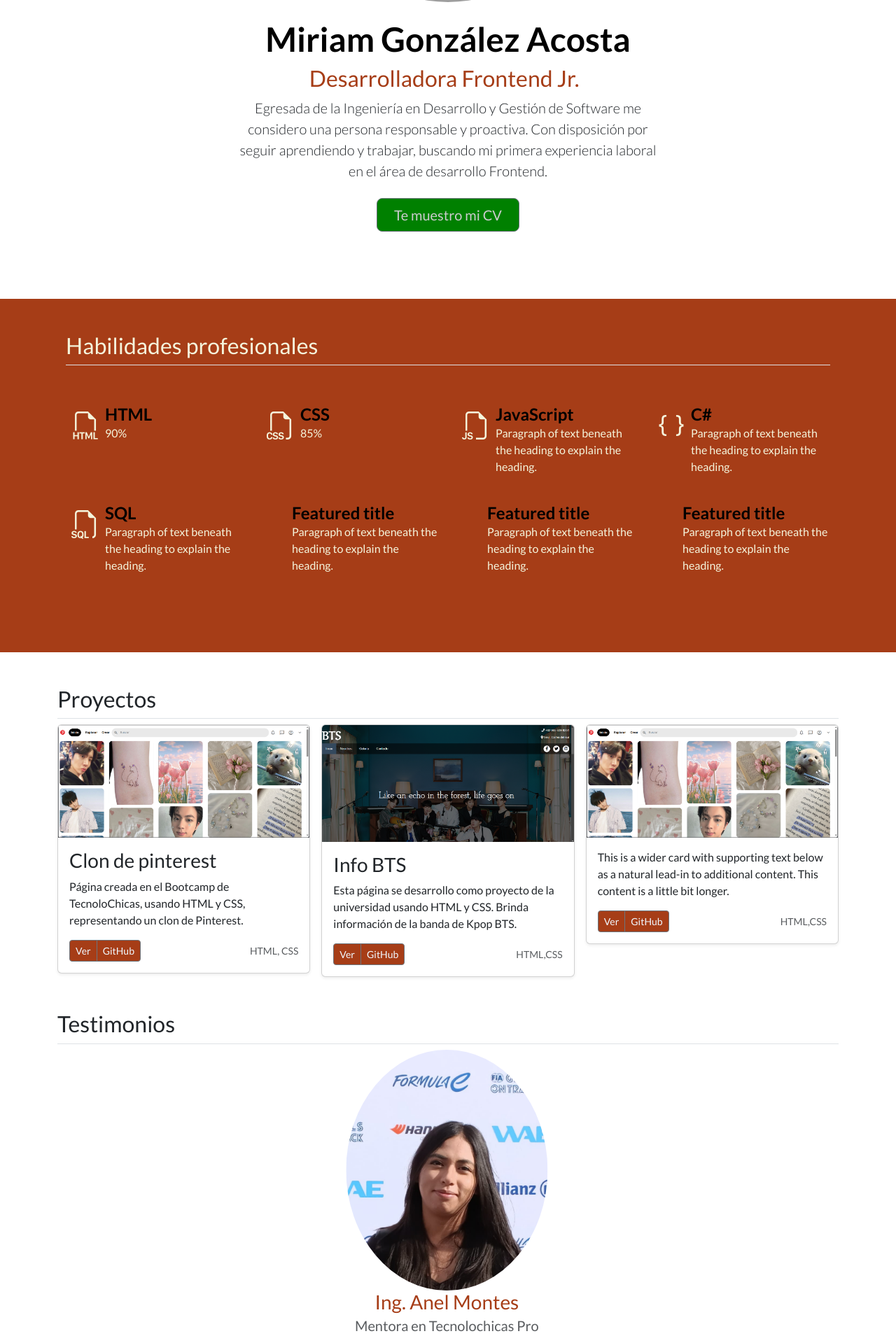
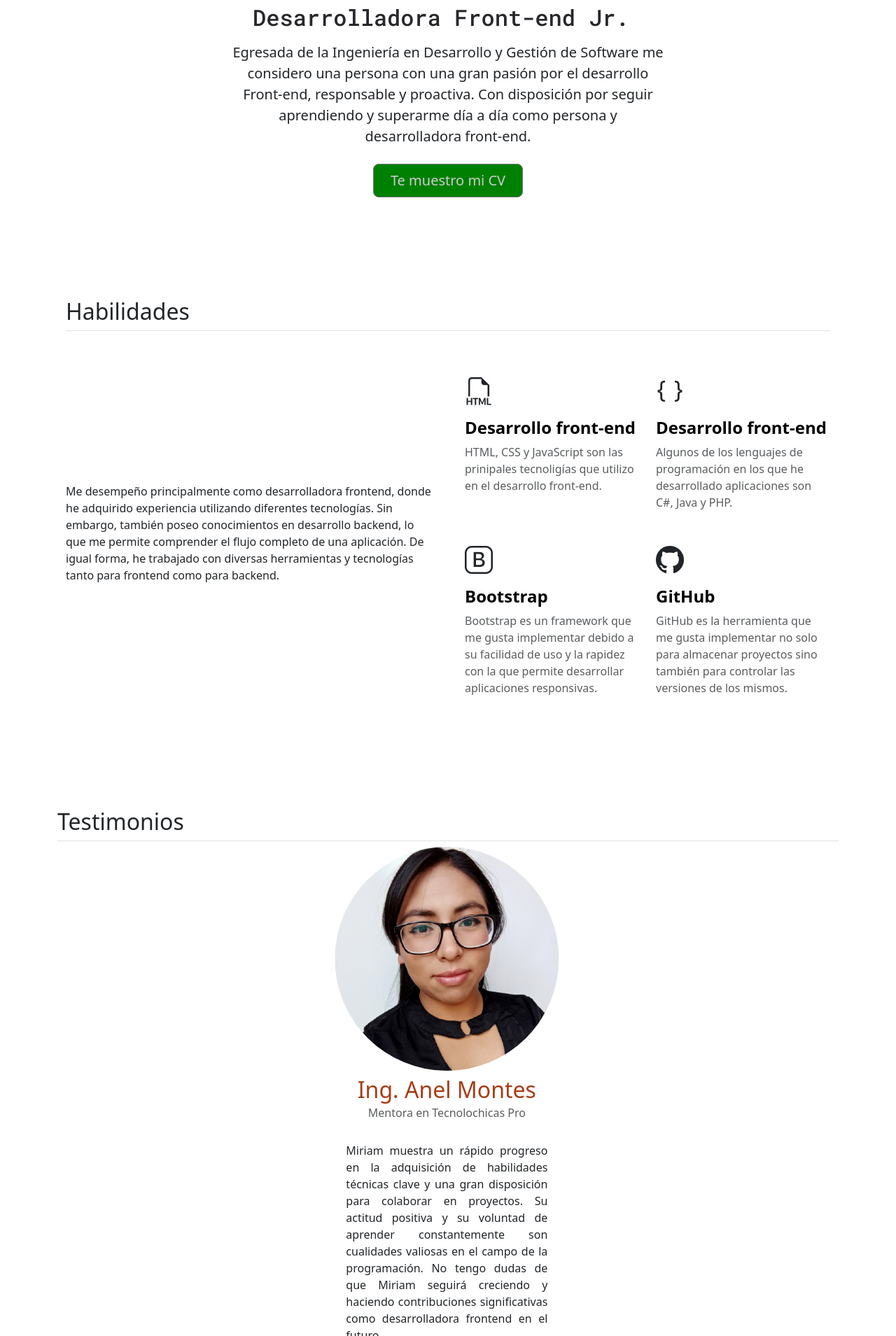
Before and after one commit to MiriamGonzalez08/MiriamGonzalez08.github.io, a plain HTML site: page index.html in a window 1280 px wide. Shown: the part 407-2316 px from the top of the page at 70% size. Drawn offline with nearby package versions, Linux system fonts and the light colour scheme; grey boxes are pictures that could not be loaded.

Commit message:
Add files via upload

```diff
--- a/index.html
+++ b/index.html
@@ -24,15 +24,15 @@
 
   <header class="d-flex flex-wrap justify-content-center py-3 mb-4 border-bottom">
     <a href="/" class="d-flex align-items-center mb-3 mb-md-0 me-md-auto link-body-emphasis text-decoration-none">
-      <!-- Icon -->
-      <i class="bi bi-code-slash p-3"></i>
-      <span class="fs-4">Miriam González Acosta</span>
+      <!-- Icon -->&nbsp&nbsp&nbsp&nbsp
+      <i id="icono-principal" class="bi bi-code-slash fs-3"></i>&nbsp &nbsp
+      <span class="fs-2 nombre-m" style="--clr:#39594D">Miriam González Acosta</span>
     </a>
 
     <ul class="nav nav-pills">
-      <li class="nav-item boton-perfil"><a id="boton-perfil" href="#" class="nav-link active perfil"
-          aria-current="page">Perfil</a></li>
-      <li class="nav-item"><a href="#habilidades" class="nav-link">Habilidades</a></li>
+      <li class="nav-item boton-perfil"><a id="boton-perfil" href="#perfil" class="nav-link active perfil" aria-current="page">Perfil</a></li>
+      <li class="nav-item"><a href="#habilidades" class="nav-link habilidades">Habilidades</a>
+      </li>
       <li class="nav-item"><a href="#proyectos" class="nav-link">Proyectos</a></li>
       <li class="nav-item"><a href="#testimonios" class="nav-link">Colaboraciones</a></li>
       <li class="nav-item"><a href="#contacto" class="nav-link">Contacto</a></li>
@@ -41,151 +41,66 @@
   <main>
     <!-- Perfil -->
     <div class="hero">
-      <div class="px-4 py-5 my-5 text-center">
-        <img class="d-block mx-auto mb-4 rounded-circle" src="assets/fotoPerfil.png" alt="" width="300">
-        <h1 class="display-5 fw-bold text-body-emphasis">Miriam González Acosta</h1>
-        <h2 id="app"></h2>
+      <div class=" perfil px-4 py-5 my-5 text-center" id="perfil">
+        <img class="d-block mx-auto mb-5 rounded-circle" src="assets/fotoPerfil.png" alt="" width="250">
+        <!-- <h1 class="display-5 fw-bold text-body-emphasis">Acerca de mi</h1> -->
+        <h2 id="app" class="text-transition mb-3"></h2>
         <div class="col-lg-6 mx-auto">
           <p class="lead mb-4">Egresada de la Ingeniería en Desarrollo y Gestión de Software me considero una persona
-            responsable y proactiva. Con disposición por seguir aprendiendo y trabajar, buscando mi primera experiencia
-            laboral en el área de desarrollo Frontend.</p>
+            con una gran
+            pasión por el desarrollo Front-end, responsable y proactiva. Con disposición por seguir aprendiendo y
+            superarme día a día como persona y desarrolladora front-end.</p>
           <div class="d-grid gap-2 d-sm-flex justify-content-sm-center">
-            <button type="button" class="btn btn-outline-secondary btn-lg px-4 boton-cv">Te muestro mi CV</button>
+            <button type="button" class="btn btn-outline-secondary btn-lg px-4 boton-cv"><a target="_blank"
+                class="text-decoration-none"
+                href="https://drive.google.com/file/d/1je1cYz_q28R8s1mgiSfPNNFL0JJo4kW1/view?usp=drive_link">Te muestro
+                mi CV</a></button>
           </div>
         </div>
       </div>
     </div>
     <!-- Habilidades -->
-     <div id="habilidades">
-    <div class="habilidades container px-4 py-5" id="icon-grid habilidades">
-      <h2 class="pb-2 border-bottom">Habilidades profesionales</h2>
-      <div class="row row-cols-1 row-cols-sm-2 row-cols-md-3 row-cols-lg-4 g-4 py-5">
-        <!-- HTML -->
-        <div class="col d-flex align-items-start">
-          <i class="bi bi-filetype-html px-2 fs-1"></i>
-          <div>
-            <h3 class="fw-bold mb-0 fs-4 text-body-emphasis">HTML</h3>
-            <p>90%</p>
+    <div id="habilidades">
+      <div class="habilidades container px-4 py-5" id="icon-grid habilidades">
+        <h2 class="pb-2 border-bottom">Habilidades</h2>
+
+        <div class="row row-cols-1 row-cols-md-2 align-items-md-center g-5 py-5">
+          <div class="col d-flex flex-column align-items-start gap-2">
+            <p class="text-body">Me desempeño principalmente como desarrolladora frontend, donde he adquirido
+              experiencia utilizando diferentes tecnologías. Sin embargo, también poseo conocimientos en desarrollo
+              backend, lo que me permite comprender el flujo completo de una aplicación. De igual forma, he trabajado
+              con diversas herramientas y tecnologías tanto para frontend como para backend.</p>
           </div>
-        </div>
-        <!-- CSS -->
-        <div class="col d-flex align-items-start">
-          <i class="bi bi-filetype-css px-2 fs-1"></i>
-          <div>
-            <h3 class="fw-bold mb-0 fs-4 text-body-emphasis">CSS</h3>
-            <p>85%</p>
-          </div>
-        </div>
-        <!-- JS -->
-        <div class="col d-flex align-items-start">
-          <i class="bi bi-filetype-js px-2 fs-1"></i>
-          <div>
-            <h3 class="fw-bold mb-0 fs-4 text-body-emphasis">JavaScript</h3>
-            <p>Paragraph of text beneath the heading to explain the heading.</p>
-          </div>
-        </div>
-        <!-- C# -->
-        <div class="col d-flex align-items-start">
-          <i class="bi bi-braces px-2 fs-1"></i>
-          <div>
-            <h3 class="fw-bold mb-0 fs-4 text-body-emphasis">C#</h3>
-            <p>Paragraph of text beneath the heading to explain the heading.</p>
-          </div>
-        </div>
-        <!-- SQL -->
-        <div class="col d-flex align-items-start">
-          <i class="bi bi-filetype-sql px-2 fs-1"></i>
-          <div>
-            <h3 class="fw-bold mb-0 fs-4 text-body-emphasis">SQL</h3>
-            <p>Paragraph of text beneath the heading to explain the heading.</p>
-          </div>
-        </div>
-        <div class="col d-flex align-items-start">
-          <svg class="bi text-body-secondary flex-shrink-0 me-3" width="1.75em" height="1.75em">
-            <use xlink:href="#toggles2"></use>
-          </svg>
-          <div>
-            <h3 class="fw-bold mb-0 fs-4 text-body-emphasis">Featured title</h3>
-            <p>Paragraph of text beneath the heading to explain the heading.</p>
-          </div>
-        </div>
-        <div class="col d-flex align-items-start">
-          <svg class="bi text-body-secondary flex-shrink-0 me-3" width="1.75em" height="1.75em">
-            <use xlink:href="#geo-fill"></use>
-          </svg>
-          <div>
-            <h3 class="fw-bold mb-0 fs-4 text-body-emphasis">Featured title</h3>
-            <p>Paragraph of text beneath the heading to explain the heading.</p>
-          </div>
-        </div>
-        <div class="col d-flex align-items-start">
-          <svg class="bi text-body-secondary flex-shrink-0 me-3" width="1.75em" height="1.75em">
-            <use xlink:href="#tools"></use>
-          </svg>
-          <div>
-            <h3 class="fw-bold mb-0 fs-4 text-body-emphasis">Featured title</h3>
-            <p>Paragraph of text beneath the heading to explain the heading.</p>
-          </div>
-        </div>
-      </div>
-    </div>
-  </div>
-    <!-- Proyectos -->
-    <div id="proyectos" class="proyectos container mt-5">
-      <h2 class="pb-2 border-bottom">Proyectos</h2>
-      <div class="row row-cols-1 row-cols-sm-2 row-cols-md-3 g-3">
-        <div class="col">
-          <div class="card shadow-sm">
-            <img class="bd-placeholder-img card-img-top" src="assets/proyectoPinterest.png" alt="">
-            <div class="card-body">
-              <h3>Clon de pinterest</h3>
-              <p class="card-text">Página creada en el Bootcamp de TecnoloChicas, usando HTML y CSS, representando un
-                clon de Pinterest.</p>
-              <div class="d-flex justify-content-between align-items-center">
-                <div class="btn-group">
-                  <button type="button" class="btn btn-sm btn-outline-secondary btn-proyecto"><a target="_blank"
-                      href="https://pinterest-clon-black.vercel.app/">Ver</a></button>
-                  <button type="button" class="btn btn-sm btn-outline-secondary btn-proyecto"><a target="_blank"
-                      href="https://github.com/MiriamGonzalez08/pinterest-clon.git">GitHub</a></button>
-                </div>
-                <small class="text-body-secondary">HTML, CSS</small>
+
+          <div class="col">
+            <div class="row row-cols-1 row-cols-sm-2 g-4">
+              <div class="col d-flex flex-column gap-2">
+                <i class="bi bi-filetype-html fs-1"></i>
+                <h4 class="fw-semibold mb-0 text-body-emphasis">Desarrollo front-end</h4>
+                <p class="text-body-secondary">HTML, CSS y JavaScript son las prinipales tecnoligías que utilizo en el
+                  desarrollo front-end.
+                </p>
               </div>
-            </div>
-          </div>
-        </div>
-        <div class="col">
-          <div class="card shadow-sm">
-            <img class="bd-placeholder-img card-img-top" src="assets/proyectoBts.png" alt="">
-            <div class="card-body">
-              <h3>Info BTS</h3>
-              <p class="card-text">Esta página se desarrollo como proyecto de la universidad usando HTML y CSS. Brinda
-                información de la banda de Kpop BTS.</p>
-              <div class="d-flex justify-content-between align-items-center">
-                <div class="btn-group">
-                  <button type="button" class="btn btn-sm btn-outline-secondary btn-proyecto"><a target="_blank"
-                      href="">Ver</a></button>
-                  <button type="button" class="btn btn-sm btn-outline-secondary btn-proyecto"><a target="_blank"
-                      href="">GitHub</a></button>
-                </div>
-                <small class="text-body-secondary">HTML,CSS</small>
+
+              <div class="col d-flex flex-column gap-2">
+                <i class="bi bi-braces fs-1"></i>
+                <h4 class="fw-semibold mb-0 text-body-emphasis">Desarrollo front-end</h4>
+                <p class="text-body-secondary">Algunos de los lenguajes de programación en los que he desarrollado
+                  aplicaciones son C#, Java y PHP.</p>
               </div>
-            </div>
-          </div>
-        </div>
-        <div class="col">
-          <div class="card shadow-sm">
-            <img class="bd-placeholder-img card-img-top" src="assets/proyectoPinterest.png" alt="">
-            <div class="card-body">
-              <p class="card-text">This is a wider card with supporting text below as a natural lead-in to additional
-                content. This content is a little bit longer.</p>
-              <div class="d-flex justify-content-between align-items-center">
-                <div class="btn-group">
-                  <button type="button" class="btn btn-sm btn-outline-secondary btn-proyecto"><a target="_blank"
-                      href="">Ver</a></button>
-                  <button type="button" class="btn btn-sm btn-outline-secondary btn-proyecto"><a target="_blank"
-                      href="">GitHub</a></button>
-                </div>
-                <small class="text-body-secondary">HTML,CSS</small>
+
+              <div class="col d-flex flex-column gap-2">
+                <i class="bi bi-bootstrap fs-1"></i>
+                <h4 class="fw-semibold mb-0 text-body-emphasis">Bootstrap</h4>
+                <p class="text-body-secondary">Bootstrap es un framework que me gusta implementar debido a su facilidad
+                  de uso y la rapidez con la que permite desarrollar aplicaciones responsivas.</p>
+              </div>
+
+              <div class="col d-flex flex-column gap-2">
+                <i class="bi bi-github fs-1"></i>
+                <h4 class="fw-semibold mb-0 text-body-emphasis">GitHub</h4>
+                <p class="text-body-secondary">GitHub es la herramienta que me gusta implementar no solo para almacenar
+                  proyectos sino también para controlar las versiones de los mismos.</p>
               </div>
             </div>
           </div>
@@ -200,13 +115,17 @@
           <div class="carousel-item active">
             <div class="d-flex justify-content-center">
               <!-- Inicio card -->
-              <div class="card border-0" style="width: 18rem;">
-                <img src="assets/perfil1.jpeg" class="card-img-top rounded-circle" alt="imagen de testimonio" width="100">
-                <h3 class="card-title text-center mb-2">Ing. Anel Montes</h3>
-                <h5 class="card-subtitle mb-3 text-center text-body-secondary">Mentora en Tecnolochicas Pro</h5>
+              <div class="card border-0" style="width: 20rem;">
+                <img src="assets/perfil1.png" class="img-card card-img-top rounded-circle mb-2"
+                  alt="imagen de testimonio">
+                <h2 class="card-title text-center mb-2">Ing. Anel Montes</h2>
+                <h6 class="card-subtitle mb-3 text-center text-body-secondary">Mentora en Tecnolochicas Pro</h6>
                 <div class="card-body">
-                  <p class="card-text">Some quick example text to build on the card title and make up the bulk of the
-                    card's content.</p>
+                  <p class="card-text texto">Miriam muestra un rápido progreso en la adquisición de habilidades técnicas
+                    clave y una gran disposición para colaborar en proyectos. Su actitud positiva y su voluntad de
+                    aprender constantemente son cualidades valiosas en el campo de la programación. No tengo dudas de
+                    que Miriam seguirá creciendo y haciendo contribuciones significativas como desarrolladora frontend
+                    en el futuro.</p>
                 </div>
               </div>
               <!-- Fin card -->
@@ -216,12 +135,15 @@
             <div class="d-flex justify-content-center">
               <!-- Inicio card -->
               <div class="card border-0" style="width: 18rem;">
-                <img src="assets/perfil2.jpeg" class="card-img-top rounded-circle" alt="imagen de testimonio" width="100">
-                <h3 class="card-title text-center">titulo</h3>
-                <h5 class="card-subtitle mb-2 text-center text-body-secondary">subtitulo</h5>
+                <img src="assets/perfil2.jpeg" class="card-img-top rounded-circle mb-2" alt="imagen de testimonio"
+                  width="100">
+                <h2 class="card-title text-center mb-3">María del Rayo Ponce Vargas</h2>
+                <h6 class="card-subtitle mb-2 text-center text-body-secondary">Estudiante del bootcamp Tecnolochicas Pro
+                </h6>
                 <div class="card-body">
-                  <p class="card-text">Some quick example text to build on the card title and make up the bulk of the
-                    card's content.</p>
+                  <p class="card-text texto">Como compañera de Miriam durante el Bootcamp de Techonolochicas Pro,
+                    considero que es una persona dedicada y atenta que busca mejorar sus habilidades como desarrolladora
+                    Frontend. Seguramente, debido a su desempeño, se convertirá en una profesional exitosa.</p>
                 </div>
               </div>
               <!-- Fin card -->
@@ -232,11 +154,14 @@
               <!-- Inicio card -->
               <div class="card border-0" style="width: 18rem;">
                 <img src="assets/perfil3.jpeg" class="card-img-top rounded-circle" alt="imagen de testimonio">
-                <h3 class="card-title text-center">titulo</h3>
-                <h5 class="card-subtitle mb-2 text-center text-body-secondary">subtitulo</h5>
+                <h2 class="card-title text-center mb-2">Araceli González Luna</h2>
+                <h6 class="card-subtitle mb-2 text-center text-body-secondary">Estudiante del bootcamp Tecnolochicas Pro
+                </h6>
                 <div class="card-body">
-                  <p class="card-text">Some quick example text to build on the card title and make up the bulk of the
-                    card's content.</p>
+                  <p class="card-text texto">Tuve la gran oportunidad de compartir con Miriam en el bootcamp de
+                    Technolochicas Pro. Sin duda alguna, demostró ser una excelente desarrolladora front-end, con una
+                    notable facilidad de aprendizaje y destacando por sus magníficos diseños. Fue un placer conocerle, y
+                    espero seguir de cerca sus futuras creaciones. El futuro que le espera es asombroso.</p>
                 </div>
               </div>
               <!-- Fin card -->
@@ -273,21 +198,16 @@
   <footer class="py-3 my-4">
     <ul class="nav justify-content-center border-bottom pb-3 mb-3">
       <li class="nav-item"><a target="_blank" href="https://www.linkedin.com/in/miriam-gonz%C3%A1lez-acosta-069440224/"
-          class="nav-link px-2"><i class="bi bi-linkedin fs-5"></i></a></li>
-      <li class="nav-item"><a target="_blank" href="https://www.instagram.com/ilove.strawberry8/"
-          class="nav-link px-2"><i class="bi bi-instagram fs-5"></i></a></li>
-      <li class="nav-item"><a target="_blank" href="https://www.threads.net/@ilove.strawberry8"
-          class="nav-link px-2"><i class="bi bi-threads fs-5"></i></a></li>
-      <li class="nav-item"><a href="#" class="nav-link px-2 "><i
-            class="bi bi-twitter-x fs-5"></i></a></li>
-      <li class="nav-item"><a href="#" class="nav-link px-2 "><i class="bi bi-discord fs-5"></i></a>
+          class="nav-link px-2"><i class="bi bi-linkedin fs-4"></i></a></li>
+      <li class="nav-item"><a target="_blank" href="https://www.threads.net/@ilove.strawberry8" class="nav-link px-2"><i
+            class="bi bi-threads fs-4"></i></a></li>
+      <li class="nav-item"><a target="_blank" href="https://github.com/MiriamGonzalez08" class="nav-link px-2 "><i
+            class="bi bi-github fs-4"></i></a>
       </li>
     </ul>
-    <p class="text-center">Creado por Miriam González Acosta en el bootcamp de <a
-        class="text-decoration-none" href="https:tecnolochicas.mx/"> Teconolochicas Pro</a></p>
+    <p class="text-center">Creado por Miriam González Acosta en el bootcamp de <a class="text-decoration-none"
+        href="https:tecnolochicas.mx/"> Teconolochicas Pro</a></p>
   </footer>
-
-
 
 
   <!-- Bootstrap -->
--- a/main.js
+++ b/main.js
@@ -4,7 +4,7 @@ var typewriter = new Typewriter(app, {
     loop: true
 });
 
-typewriter.typeString('Desarrolladora Frontend Jr.')
+typewriter.typeString('Desarrolladora Front-end Jr.')
     .pauseFor(2500)
     .deleteAll()
     .typeString('¡Si lo puedes imaginar, lo puedes crear!')
--- a/style.css
+++ b/style.css
@@ -1,63 +1,140 @@
-*{
-    font-family: Lato;
+* {
+  font-family: Raleway, Roboto+Mono;
 }
-header{
-    background-color: #A63D17;
+
+header {
+  background-color: #27272c;
 }
+
+.nombre-m{
+  color: #ccc;
+}
+
+.nombre-m:hover{
+  color: var(--clr);
+  letter-spacing: 0.2rem;
+  animation: texto 3s infinite;
+}
+
+#icono-principal {
+  color: #ccc;
+}
+
 /* color de palabras de menu */
-.nav-item a{
-    color: blue;
+.nav-item a {
+  color: #ccc;
 }
+
+.nav-item a:hover {
+  color: #39594D;
+}
+
 /* color para boton perfil */
-#boton-perfil{
-    background-color: black;
+#boton-perfil {
+  background-color: #31325c;
 }
-.nav-item a:hover{
-    color: black;
+
+#boton-perfil:hover {
+  background-color: #023059;
 }
+
  #app{
-    color: #A63D17;
-    font-family: Roboto Mono;
+    color: #27272c;
+    font-family: "Roboto Mono";
 }
-.boton-cv{
+
+.text-transition {
+  color: #000;
+  font-family: "Roboto Mono";
+}
+
+.boton-cv {
   background-color: green;
   color: rgb(204, 203, 206);
 }
-#habilidades{
+
+.boton-cv a {
+  color: rgb(204, 203, 206);
+}
+
+/* #habilidades {
   background-color: #A63D17;
   color: beige;
-}
-.btn-proyecto{
+} */
+
+.btn-proyecto {
   background-color: #A63D17;
 }
-.btn-proyecto a{
+
+.btn-proyecto a {
   text-decoration: none;
   color: aliceblue;
 }
-.card .card-title{
+
+.card .card-title {
   color: #A63D17;
 }
-#contacto{
+
+.texto {
+  text-align: justify;
+}
+
+#contacto {
   background-color: red;
   color: #A63D17;
 }
-#contacto p{
+
+#contacto p {
   color: blueviolet;
 }
-#btn-contacto{
+
+#btn-contacto {
   background-color: aqua;
   color: antiquewhite;
 }
-#btn-contacto:hover{
+
+#btn-contacto:hover {
   background-color: black;
 }
-footer li a i{
+
+footer li a i {
   color: green;
 }
-footer p{
+
+footer p {
   color: green;
 }
+
 footer p a {
   text-decoration: none;
   color: greenyellow;
 }
+
+
+/* @keyframes box {
+  0% {
+    box-shadow: #27272c;
+  }
+
+  50% {
+    box-shadow: 0 0 25px #2c2d44;
+  }
+
+  100% {
+    box-shadow: #27272c;
+  }
+} */
+
+@keyframes texto {
+  0% {
+    text-shadow: #27272c;
+  }
+
+  50% {
+    text-shadow: 0 0 25px var(--clr);
+  }
+
+  100% {
+    text-shadow: #27272c;
+  }
+}
```
Also changed, not shown: assets/perfil1.png (added), assets/perfil2.jpeg, assets/perfil3.jpeg, 1 other file. Lines whose indentation alone changed are shown as unchanged.
